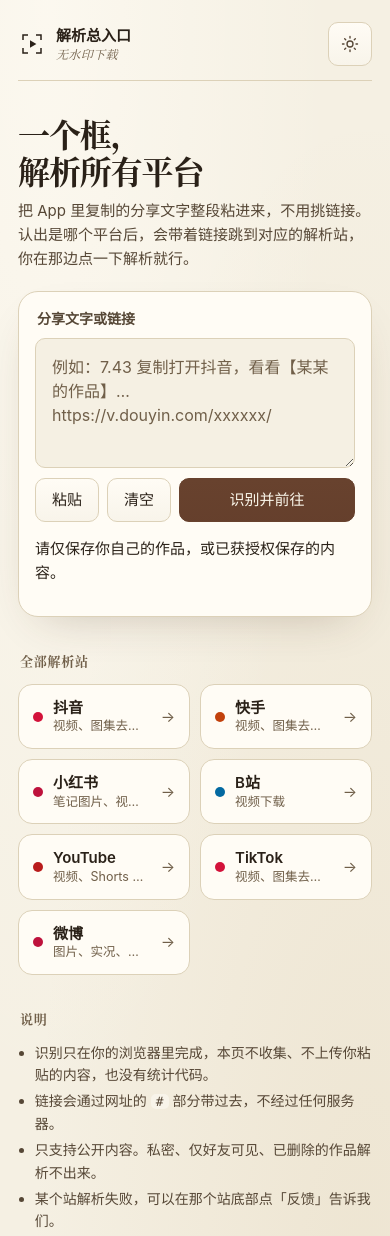
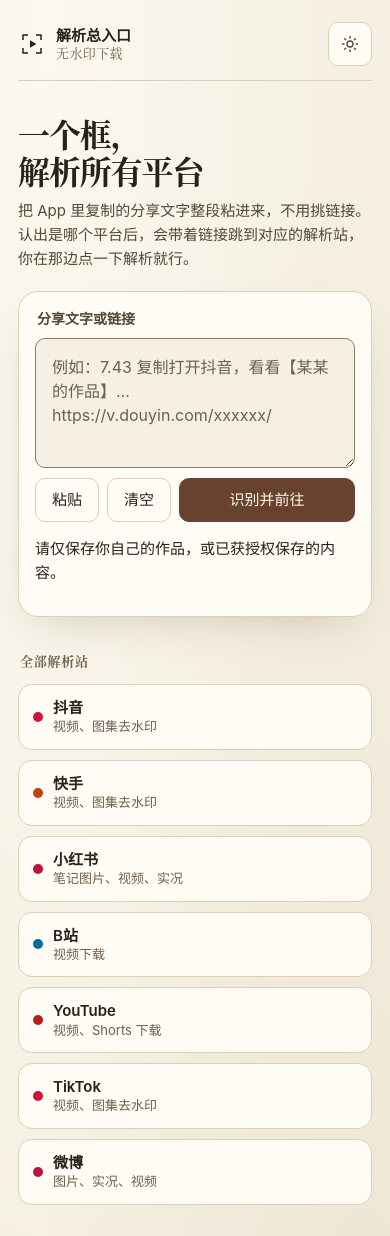
Before and after one commit to xiweiniboss-cmd/alljiexi, a website with bundled scripts: page public/index.html in a window 390 px wide. Shown: the top 1236 px of the page. Built offline with nearby package versions, Linux system fonts and the light colour scheme.

Commit message:
UI review fixes: control contrast, 13px minimum, no synthetic italics, flat buttons, mobile feedback button (#9)
Co-authored-by: xiweiniboss-cmd <299190036+xiweiniboss-cmd@users.noreply.github.com>

```diff
--- a/public/app.css
+++ b/public/app.css
@@ -2,7 +2,7 @@
 :root {
   color-scheme: light dark;
   --bg: #f4eedc; --surface: #fbf7eb; --raised: #f1e9d5; --raised-hover: #e9dfc6;
-  --line: #dcd1b8; --line-strong: #c5b599;
+  --line: #dcd1b8; --line-strong: #c5b599; --control-line: #8a7a62;
   --text: #2a2118; --text-2: #564736; --text-3: #705f49;
   --accent: #9c4c26; --accent-text: #fbf7eb;
   --ok: #15803d; --warn: #a16207; --err: #b91c1c;
@@ -12,7 +12,7 @@
 @media (prefers-color-scheme: dark) {
   :root:not([data-theme="light"]) {
     --bg: #181410; --surface: #241f19; --raised: #302920; --raised-hover: #392e23;
-    --line: #392e23; --line-strong: #3a3a3e;
+    --line: #392e23; --line-strong: #54473a; --control-line: #8a785f;
     --text: #f3e9d8; --text-2: #cfc1aa; --text-3: #afa08a;
     --accent: #e0a477; --accent-text: #181410;
     --ok: #4ade80; --warn: #facc15; --err: #f87171;
@@ -21,7 +21,7 @@
 }
 :root[data-theme="dark"] {
   --bg: #181410; --surface: #241f19; --raised: #302920; --raised-hover: #392e23;
-  --line: #392e23; --line-strong: #3a3a3e;
+  --line: #392e23; --line-strong: #54473a; --control-line: #8a785f;
   --text: #f3e9d8; --text-2: #cfc1aa; --text-3: #afa08a;
   --accent: #e0a477; --accent-text: #181410;
   --ok: #4ade80; --warn: #facc15; --err: #f87171;
@@ -43,7 +43,7 @@ body {
 .mark { color: var(--text); flex: none; }
 .brand { flex: 1; line-height: 1.25; }
 .brand-name { font-weight: 600; font-size: 15px; }
-.brand-sub { font-size: 12px; color: var(--text-3); letter-spacing: .04em; }
+.brand-sub { font-size: 13px; color: var(--text-3); letter-spacing: .04em; }
 .theme-btn {
   width: 38px; height: 38px; border-radius: 10px; border: 1px solid var(--line);
   background: var(--surface); color: var(--text-2); display: grid; place-items: center; cursor: pointer;
@@ -65,11 +65,11 @@ body {
 .field-label { display: block; font-size: 13px; color: var(--text-3); margin: 0 2px 8px; }
 textarea {
   width: 100%; min-height: 112px; resize: vertical; display: block;
-  background: var(--bg); color: var(--text); border: 1px solid var(--line); border-radius: 10px;
+  background: var(--bg); color: var(--text); border: 1px solid var(--control-line); border-radius: 10px;
   padding: 12px 13px; font: inherit; font-size: 16px; line-height: 1.5;
 }
 textarea::placeholder { color: var(--text-3); }
-textarea:focus { outline: none; border-color: var(--line-strong); box-shadow: 0 0 0 3px color-mix(in srgb, var(--text) 10%, transparent); }
+textarea:focus { outline: none; border-color: var(--accent); box-shadow: 0 0 0 2px var(--surface), 0 0 0 4px var(--accent); }
 
 .row { display: flex; gap: 8px; margin-top: 10px; }
 .btn {
@@ -91,7 +91,7 @@ textarea:focus { outline: none; border-color: var(--line-strong); box-shadow: 0
 .result.ok { border-color: color-mix(in srgb, var(--ok) 40%, var(--line)); }
 .result.warn .r-head { color: var(--warn); }
 .result.err .r-head { color: var(--err); }
-.r-url { font-family: var(--mono); font-size: 12.5px; color: var(--text-3); word-break: break-all; margin: 4px 0 10px !important; }
+.r-url { font-family: var(--mono); font-size: 13px; color: var(--text-3); word-break: break-all; margin: 4px 0 10px !important; }
 .result .btn.primary { margin: 0; max-width: none; width: 100%; }
 .r-tip { font-size: 13px; color: var(--text-3); margin-top: 8px !important; }
 .chip {
@@ -101,6 +101,7 @@ textarea:focus { outline: none; border-color: var(--line-strong); box-shadow: 0
 
 h2 { font-size: 13px; font-weight: 600; color: var(--text-3); letter-spacing: .06em; margin: 34px 2px 12px; }
 .grid { list-style: none; margin: 0; padding: 0; display: grid; grid-template-columns: repeat(2, minmax(0, 1fr)); gap: 10px; }
+@media (max-width: 420px) { .grid { grid-template-columns: minmax(0, 1fr); } }
 @media (min-width: 620px) { .grid { grid-template-columns: repeat(3, minmax(0, 1fr)); } }
 .site {
   display: flex; align-items: center; gap: 10px; height: 100%;
@@ -112,13 +113,12 @@ a.site:hover { border-color: var(--line-strong); background: var(--raised); }
 .dot { width: 10px; height: 10px; border-radius: 50%; background: var(--c); flex: none; }
 .site-body { display: flex; flex-direction: column; min-width: 0; flex: 1; line-height: 1.35; }
 .site-name { font-weight: 600; }
-.site-desc { font-size: 12.5px; color: var(--text-3); overflow: hidden; text-overflow: ellipsis; white-space: nowrap; }
-.arrow { color: var(--text-3); }
+.site-desc { font-size: 13px; color: var(--text-3); overflow-wrap: anywhere; }
 
 .notes ul { margin: 0; padding-left: 1.2em; color: var(--text-2); font-size: 14px; }
 .notes li { margin: 4px 0; }
-code { font-family: var(--mono); font-size: .92em; background: var(--raised); padding: 0 5px; border-radius: 5px; }
-.foot { margin-top: 36px; padding-top: 16px; border-top: 1px solid var(--line); font-size: 12.5px; color: var(--text-3); }
+code { font-family: var(--mono); font-size: max(13px, .92em); background: var(--raised); padding: 0 5px; border-radius: 5px; }
+.foot { margin-top: 36px; padding-top: 16px; border-top: 1px solid var(--line); font-size: 13px; color: var(--text-3); }
 .noscript { text-align: center; color: var(--err); }
 
 @media (max-width: 380px) {
@@ -148,13 +148,15 @@ body {
 }
 
 .hero h1, .sites h2, .notes h2 { font-family: "Songti SC", "Noto Serif CJK SC", Georgia, serif; }
-.btn.primary { background-image: linear-gradient(var(--accent), color-mix(in srgb, var(--accent) 90%, #4d291c)); }
-.btn.ghost, .theme-btn { background: linear-gradient(var(--surface), var(--raised)); }
+.btn.ghost, .theme-btn { background: var(--surface); }
 
-.hero h1 { font-style: oblique 8deg; }
-.brand-sub { font-family: "Songti SC", "STSong", "Noto Serif SC", "Noto Serif CJK SC", Georgia, serif; font-style: italic; letter-spacing: .03em; }
+.brand-sub { font-family: "Songti SC", "STSong", "Noto Serif SC", "Noto Serif CJK SC", serif; font-style: normal; letter-spacing: .03em; }
 
-:root[data-theme="light"], :root:not([data-theme="dark"]) { --bg: #f5f0e3; --surface: #fffcf5; --raised: #f8f4ea; --accent: #68422e; }
+:root[data-theme="light"] { --bg: #f5f0e3; --surface: #fffcf5; --raised: #f8f4ea; --accent: #68422e; }
+/* 只在系统为浅色时套纸面；系统深色且没手动选主题时保持深色，不再出现浅底浅字。 */
+@media (prefers-color-scheme: light) {
+  :root:not([data-theme="dark"]) { --bg: #f5f0e3; --surface: #fffcf5; --raised: #f8f4ea; --accent: #68422e; }
+}
 .hero h1 { font-style: normal; font-weight: 600; letter-spacing: -.035em; line-height: 1.16; }
 .work { border: 1px solid var(--line); border-radius: 20px; box-shadow: 0 18px 45px -24px rgba(76, 51, 27, .3); }
 .work textarea { padding: 16px; }
--- a/public/app.mjs
+++ b/public/app.mjs
@@ -24,7 +24,6 @@ for (const s of SITES) {
   body.appendChild(el('span', 'site-name', s.name));
   body.appendChild(el('span', 'site-desc', s.enabled ? s.desc : '即将上线'));
   a.appendChild(body);
-  if (s.enabled) a.appendChild(el('span', 'arrow', '→'));
   li.appendChild(a);
   grid.appendChild(li);
   if (s.enabled) {
```
